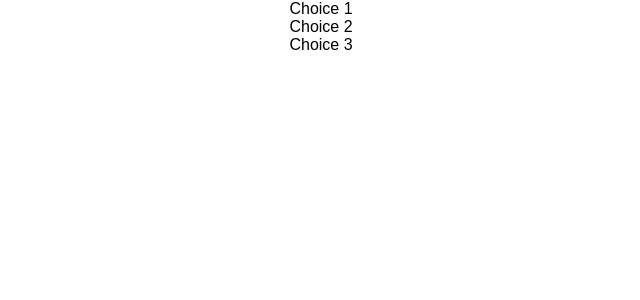
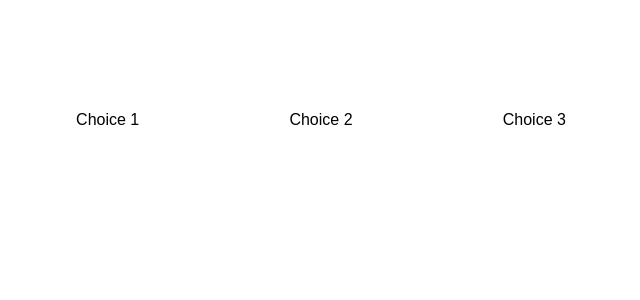
Before and after one commit to giancarlo88/christmas-sharer, a React (Create React App) app: page / in a window 1280 px wide. Shown: the top 300 px of the page, without its empty margins (319-959 px from the left). Built offline with nearby package versions, Linux system fonts and the light colour scheme.

Commit message:
Add random APIs for testing, add inline colour changes

```diff
--- a/src/Choice1.js
+++ b/src/Choice1.js
@@ -1,6 +1,6 @@
 import $ from 'jquery'
 import React, { Component } from 'react';
-import Choice1Contents from "./Choice1Contents.js";
+import ChoiceContents from "./ChoiceContents.js";
 class Choice1 extends Component  {
 constructor(props){
   super(props)
@@ -10,17 +10,16 @@ constructor(props){
 }
  componentDidMount(){
    $.ajax({
-    url: "http://quotesondesign.com/wp-json/posts?filter[orderby]=rand&filter[posts_per_page]=1",
+    url: "https://api.icndb.com/jokes/random",
     success: function(data) {
-      this.setState({data: data})
+      this.setState({data: data.value.joke})
     }.bind(this)
   })
  }
 render() {
   return (
   <div className="choice-container">
-    <button onClick={this.toggleChoice} className="choice1">Choice1</button>
-    <Choice1Contents/>
+    <ChoiceContents data={this.state.data}/>
   </div>
   )
 }
--- a/src/Choice1Contents.js
+++ /dev/null
@@ -1,16 +0,0 @@
-import React, { Component } from "react";
-
-class Choice1Contents extends Component {
-
-
-  render() {
-    return (
-      <div>
-        These are the contents for choice 1.
-      </div>
-    )
-  }
-
-  }
-
-export default Choice1Contents;
--- a/src/Choice2.js
+++ b/src/Choice2.js
@@ -1,19 +1,28 @@
 import React, { Component } from 'react';
-import Choice2Contents from "./Choice2Contents.js";
+import $ from "jquery"
+import ChoiceContents from "./ChoiceContents.js";
 
 
 
 class Choice2 extends Component  {
-// constructor(props){
-//   super(props)
-//   this.toggleChoice = this.props.toggleChoice.bind(this)
-
-// }
+constructor(props){
+  super(props)
+  this.state = {
+    data: ""
+  }
+}
+ componentDidMount(){
+   $.ajax({
+    url: "http://pokeapi.co/api/v2/pokemon/"+Math.floor(Math.random() * 150),
+    success: function(data) {
+      this.setState({data: data.name})
+    }.bind(this)
+  })
+ }
 render() {
   return (
   <div className="choice-container">
-    <button onClick={this.toggleChoice} className="choice1">Choice2</button>
-    <Choice2Contents/>
+    <ChoiceContents data={this.state.data} />
   </div>
   )
 }
--- a/src/Choice2Contents.js
+++ /dev/null
@@ -1,16 +0,0 @@
-import React, { Component } from "react";
-
-class Choice2Contents extends Component {
-
-
-  render() {
-    return (
-      <div>
-        These are the contents for choice 2.
-      </div>
-    )
-  }
-
-  }
-
-export default Choice2Contents;
--- a/src/Choice3.js
+++ b/src/Choice3.js
@@ -1,17 +1,24 @@
 import React, { Component } from 'react';
-import Choice3Contents from "./Choice3Contents.js";
+import $ from "jquery"
+import ChoiceContents from "./ChoiceContents.js";
 
 
 class Choice3 extends Component  {
-  // constructor(props){
-  //   super(props)
-  //   this.toggleChoice = this.props.toggleChoice.bind(this)
-  // }
+  state = {
+    data:  ""
+  }
+ componentDidMount(){
+ $.ajax({
+    url: "http://numbersapi.com/random",
+    success: function(data) {
+      this.setState({data: data})
+    }.bind(this)
+  })
+ }
   render() {
     return (
       <div className="choice-container">
-       <button onClick={this.toggleChoice} className="choice3">Choice3</button>
-       <Choice3Contents/>
+       <ChoiceContents data={this.state.data}/>
       </div>
     )
   }
--- a/src/Choice3Contents.js
+++ /dev/null
@@ -1,16 +0,0 @@
-import React, { Component } from "react";
-
-class Choice3Contents extends Component {
-
-
-  render() {
-    return (
-      <div>
-        These are the contents for choice 3.
-      </div>
-    )
-  }
-
-  }
-
-export default Choice3Contents;
--- a/src/ChoiceContainer.js
+++ b/src/ChoiceContainer.js
@@ -5,6 +5,7 @@ import Choice3 from "./Choice3.js";
 
 
 class ChoiceContainer extends Component {
+
   state = {
     choice: "none"
   }
@@ -12,11 +13,30 @@ class ChoiceContainer extends Component {
     this.setState({ choice })
   }
   render() {
+    const style = {
+      choice1: {
+        backgroundColor: "#70257F"
+      },
+      choice2: {
+        backgroundColor: "#257F6D"
+      },
+      choice3: {
+        backgroundColor: "#7F1413"
+      }
+    }
+
+
     return (
-      <div>
-        <div onClick={this.handleChoiceClick.bind(this, "choice1")} className="choice-toggle">Choice 1</div>
-        <div onClick={this.handleChoiceClick.bind(this, "choice2")} className="choice-toggle">Choice 2</div>
-        <div onClick={this.handleChoiceClick.bind(this, "choice3")} className="choice-toggle">Choice 3</div>
+      <div style={Object.assign({},
+      this.state.choice==="choice1" && style.choice1,
+      this.state.choice==="choice2" && style.choice2,
+      this.state.choice==="choice3" && style.choice3)}
+        className="content-container">
+        <div className="toggle-container">
+          <div onClick={this.handleChoiceClick.bind(this, "choice1")} className="choice-toggle">Choice 1</div>
+          <div onClick={this.handleChoiceClick.bind(this, "choice2")} className="choice-toggle">Choice 2</div>
+          <div onClick={this.handleChoiceClick.bind(this, "choice3")} className="choice-toggle">Choice 3</div>
+        </div>
         { this.state.choice==="choice1" && <Choice1 /> }
         { this.state.choice==="choice2" && <Choice2 /> }
         { this.state.choice==="choice3" && <Choice3 /> }
--- /dev/null
+++ b/src/ChoiceContents.js
@@ -0,0 +1,15 @@
+import React, { Component } from "react";
+
+class ChoiceContents extends Component {
+
+  render() {
+    return (
+      <div className="choice-contents">
+        {this.props.data}
+      </div>
+    )
+  }
+
+  }
+
+export default ChoiceContents;
--- a/src/styles/style.css
+++ b/src/styles/style.css
@@ -1,28 +1,27 @@
-body, html {
+body, html, #root, .App, .content-container {
   width: 100%;
-  height: 100%; }
+  height: 100%;
+  text-align: center; }
+
+.choice-contents {
+  padding: 50px;
+  box-shadow: 0px 2px 0px 0px grey; }
 
 .choice-container {
-  height: 100%; }
+  align-items: center;
+  display: flex;
+  height: 70%;
+  justify-content: center;
+  transition: all .5s ease; }
 
-.App {
-  text-align: center; }
+.choice-toggle {
+  cursor: pointer;
+  display: inline; }
 
-.App-logo {
-  animation: App-logo-spin infinite 20s linear;
-  height: 80px; }
-
-.App-header {
-  background-color: #222;
-  height: 150px;
-  padding: 20px;
-  color: white; }
-
-.App-intro {
-  font-size: large; }
-
-@keyframes App-logo-spin {
-  from {
-    transform: rotate(0deg); }
-  to {
-    transform: rotate(360deg); } }
+.toggle-container {
+  align-items: center;
+  display: flex;
+  margin: 0 auto;
+  min-height: 30%;
+  justify-content: space-around;
+  width: 50%; }
--- a/src/styles/style.scss
+++ b/src/styles/style.scss
@@ -1,33 +1,32 @@
-body, html {
+body, html, #root, .App, .content-container {
   width: 100%;
   height: 100%;
+  text-align: center;
+}
+
+.choice-contents {
+  padding: 50px;
+  box-shadow: 0px 2px 0px 0px grey;
 }
 
 .choice-container {
-  height: 100%;
+  align-items: center;
+  display: flex;
+  height: 70%;
+  justify-content: center;
+  transition: all .5s ease;
 }
 
-.App {
-  text-align: center;
+.choice-toggle {
+  cursor: pointer;
+  display: inline;
 }
 
-.App-logo {
-  animation: App-logo-spin infinite 20s linear;
-  height: 80px;
+.toggle-container {
+  align-items: center;
+  display: flex;
+  margin: 0 auto;
+  min-height: 30%;
+  justify-content: space-around;
+  width: 50%;
 }
-
-.App-header {
-  background-color: #222;
-  height: 150px;
-  padding: 20px;
-  color: white;
-}
-
-.App-intro {
-  font-size: large;
-}
-
-@keyframes App-logo-spin {
-  from { transform: rotate(0deg); }
-  to { transform: rotate(360deg); }
-}
```
